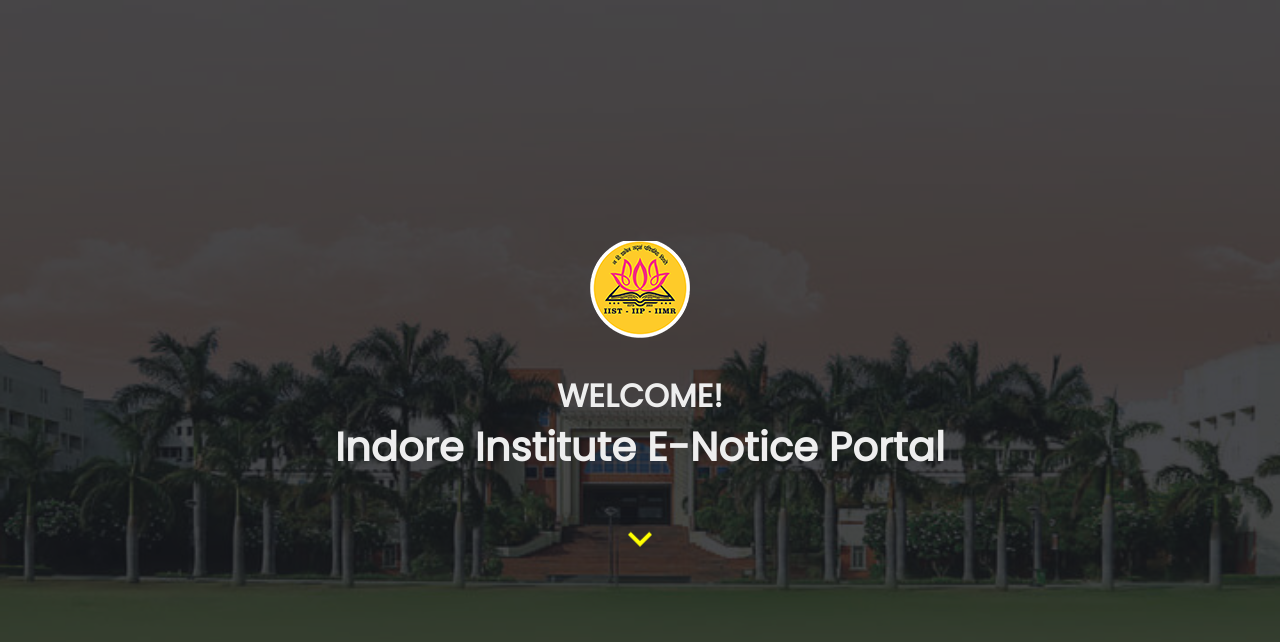
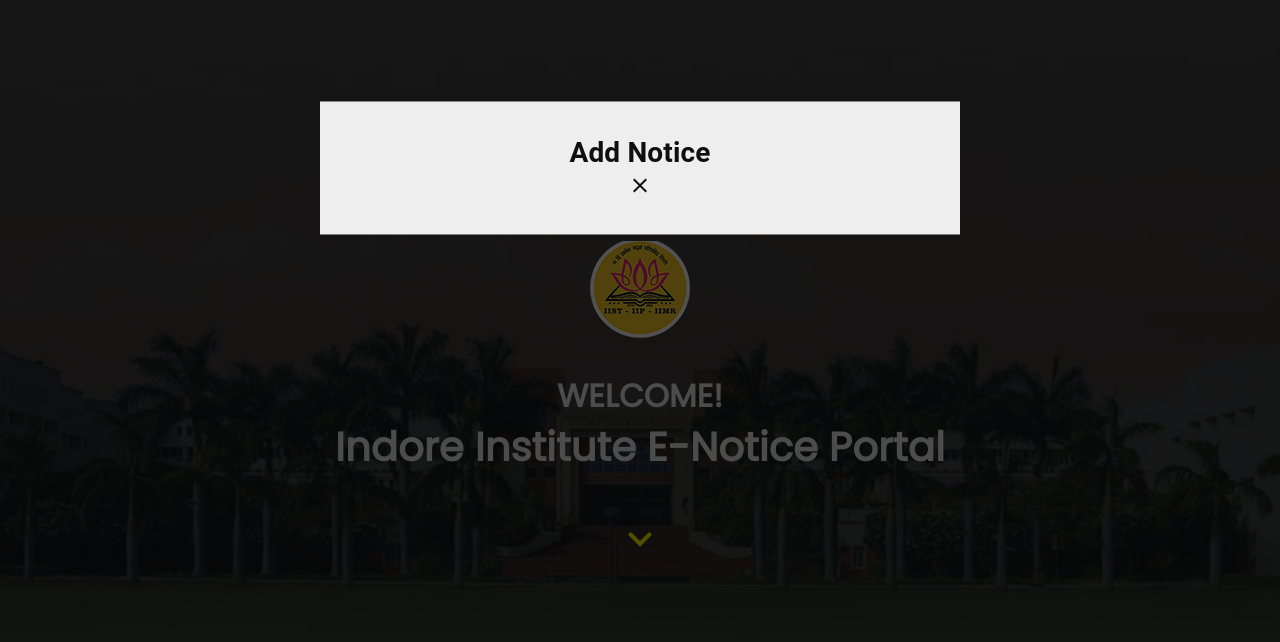
Before and after one commit to ujjawalpatidar025/Minor-project-E_notice, a React (Create React App) app: page / in a window 1280 px wide. Shown: the top 642 px of the page. Built offline with nearby package versions, Linux system fonts and the light colour scheme.

Commit message:
changes in homepage.js

```diff
--- a/src/Components/Addnoticepage/Addnoticepage.css
+++ /dev/null
@@ -1,11 +0,0 @@
-.add-Notice-box{
-    width: 100%;
-    z-index: 10000;
-    height: 100vh;
-    position: absolute;
-    display: none;
-    justify-content: center;
-    align-items: center;
-    text-align: center;
-    background-color: rgba(0, 0, 0, 0.678);
-}
--- /dev/null
+++ b/src/Components/Homepage/Addnoticepage.css
@@ -0,0 +1,23 @@
+.add-Notice-box{
+    width: 100%;
+    z-index: 10000;
+    height: 100vh;
+    position: absolute;
+    background-color: rgba(0, 0, 0, 0.678);
+}
+.notice-box{
+    position: absolute;
+    top: 21%;
+    left: 50%;
+    transform: translate(-50%, -50%);
+    background-color: #eee;
+    width: 50%;
+    padding: 2rem;
+    height: fit-content;
+    display: flex;
+    flex-direction: column;
+    justify-content: space-evenly;
+    align-items: center;
+    text-align: center;
+    color: rgba(0, 0, 0, 0.938);
+}
--- a/src/Components/Homepage/Homepage.jsx
+++ b/src/Components/Homepage/Homepage.jsx
@@ -29,7 +29,7 @@
 import NotificationsActiveIcon from '@mui/icons-material/NotificationsActive';
 import './Homepage.css';
 import { Link } from '@material-ui/core';
-import '../Addnoticepage/Addnoticepage.css';
+import './Addnoticepage.css';
 import Close from '@material-ui/icons/Close';
 
 const drawerWidth = 240;
@@ -141,8 +141,8 @@
     document.getElementById('addNoticeBox').style.display = 'flex';
   }
   const off = () => {
-    document.getElementById('addNoticeBox').style.display = 'none';
-}
+    document.getElementById("addNoticeBox").style.display = "none";
+  };
 
 
 
@@ -169,30 +169,25 @@
             >
               <MenuIcon />
             </IconButton>
-          <div className='center_heading'>
+            <div className="center_heading">
               {/* <NotificationsActiveIcon className='notification_icon' /> */}
               <Typography variant="h5" noWrap>
-
                 Indore Institute E-Notice Portal
               </Typography>
               {/* <NotificationsActiveIcon className='notification_icon' /> */}
             </div>
             <div className="right_nav">
-
-
               <Fab color="primary" aria-label="add" onClick={show}>
                 <AddIcon />
               </Fab>
 
-            <a href='/login' className='login_a'><Button variant="contained" color="primary" disableElevation  >
+              <a href="/login" className="login_a">
+                <Button variant="contained" color="primary" disableElevation>
                   Login
-            </Button></a>
+                </Button>
+              </a>
             </div>
-
           </Toolbar>
-
-
-
         </AppBar>
         <Drawer
           variant="permanent"
@@ -209,7 +204,11 @@
         >
           <div className={classes.toolbar}>
             <IconButton onClick={handleDrawerClose}>
-            {theme.direction === 'rtl' ? <ChevronRightIcon /> : <ChevronLeftIcon />}
+              {theme.direction === "rtl" ? (
+                <ChevronRightIcon />
+              ) : (
+                <ChevronLeftIcon />
+              )}
             </IconButton>
           </div>
           <Divider />
@@ -221,21 +220,29 @@
             </ListItem>
           ))} */}
 
-          <ListItem button key='All' >
-            <ListItemIcon><AllInclusiveIcon/> </ListItemIcon>
-            <ListItemText primary='All' />
+            <ListItem button key="All">
+              <ListItemIcon>
+                <AllInclusiveIcon />{" "}
+              </ListItemIcon>
+              <ListItemText primary="All" />
             </ListItem>
-          <ListItem button key='Academic'>
-            <ListItemIcon><MenuBookIcon /> </ListItemIcon>
-            <ListItemText primary='Academic' />
+            <ListItem button key="Academic">
+              <ListItemIcon>
+                <MenuBookIcon />{" "}
+              </ListItemIcon>
+              <ListItemText primary="Academic" />
             </ListItem>
-          <ListItem button key='Social'>
-            <ListItemIcon><WidgetsIcon /> </ListItemIcon>
-            <ListItemText primary='Social' />
+            <ListItem button key="Social">
+              <ListItemIcon>
+                <WidgetsIcon />{" "}
+              </ListItemIcon>
+              <ListItemText primary="Social" />
             </ListItem>
-          <ListItem button key='Community'>
-            <ListItemIcon><GroupIcon /> </ListItemIcon>
-            <ListItemText primary='Community' />
+            <ListItem button key="Community">
+              <ListItemIcon>
+                <GroupIcon />{" "}
+              </ListItemIcon>
+              <ListItemText primary="Community" />
             </ListItem>
           </List>
           <Divider />
@@ -247,26 +254,31 @@
             </ListItem>
 
           ))} */}
-          <ListItem button key='Spam'>
-            <ListItemIcon><ErrorIcon /> </ListItemIcon>
-            <ListItemText primary='Spam' />
+            <ListItem button key="Spam">
+              <ListItemIcon>
+                <ErrorIcon />{" "}
+              </ListItemIcon>
+              <ListItemText primary="Spam" />
             </ListItem>
-          <ListItem button key='Login'>
-            <ListItemIcon><VpnKeyIcon /> </ListItemIcon>
-            <ListItemText primary='Login' />
+            <ListItem button key="Login">
+              <ListItemIcon>
+                <VpnKeyIcon />{" "}
+              </ListItemIcon>
+              <ListItemText primary="Login" />
             </ListItem>
           </List>
         </Drawer>
-
-
-    </div>
-     {/* ////////////////// Add Notice Box ////////////////// */}
-     <div className='add-Notice-box' id='addNoticeBox'>
-      <div className='notice-box'>
-      <Close  onClick={off}/>
-        <h1>Hello</h1>
       </div>
 
+      {/* ////////////////// Add Notice Box ////////////////// */}
+
+      <div className="add-Notice-box" id="addNoticeBox">
+        <div className="notice-box">
+          <div className="addnotice-heading">
+            <h1>Add Notice</h1>
+            <Close onClick={off} fontSize='4rem' />
+          </div>
+        </div>
       </div>
     </>
   );
```
Also changed, not shown: src/Components/Addnoticepage/Addnoticepage.jsx (deleted, +0 -20 lines). Lines whose indentation alone changed are shown as unchanged.
